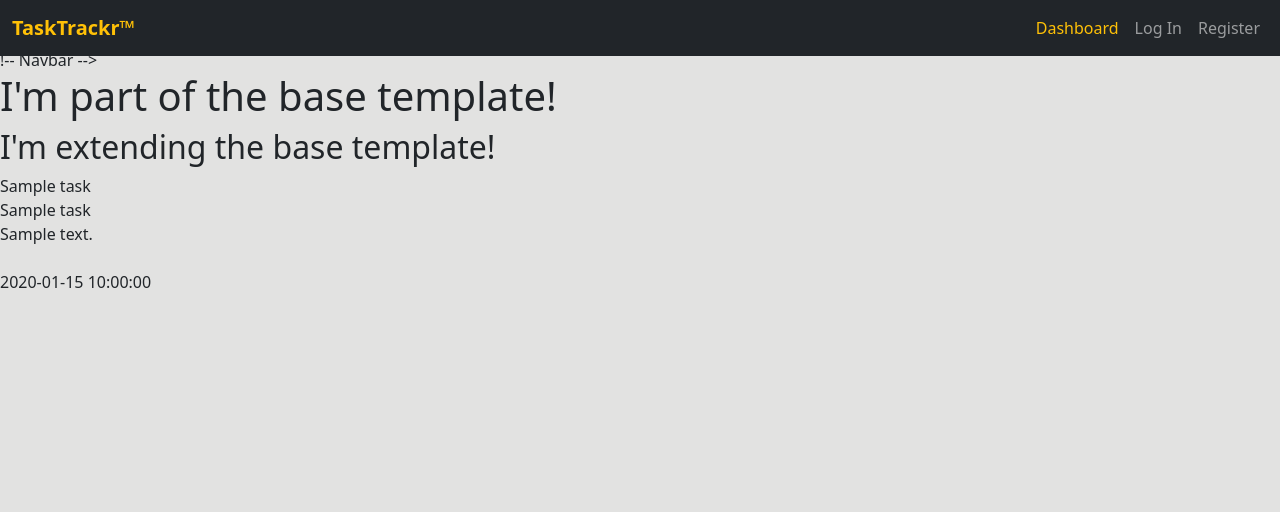
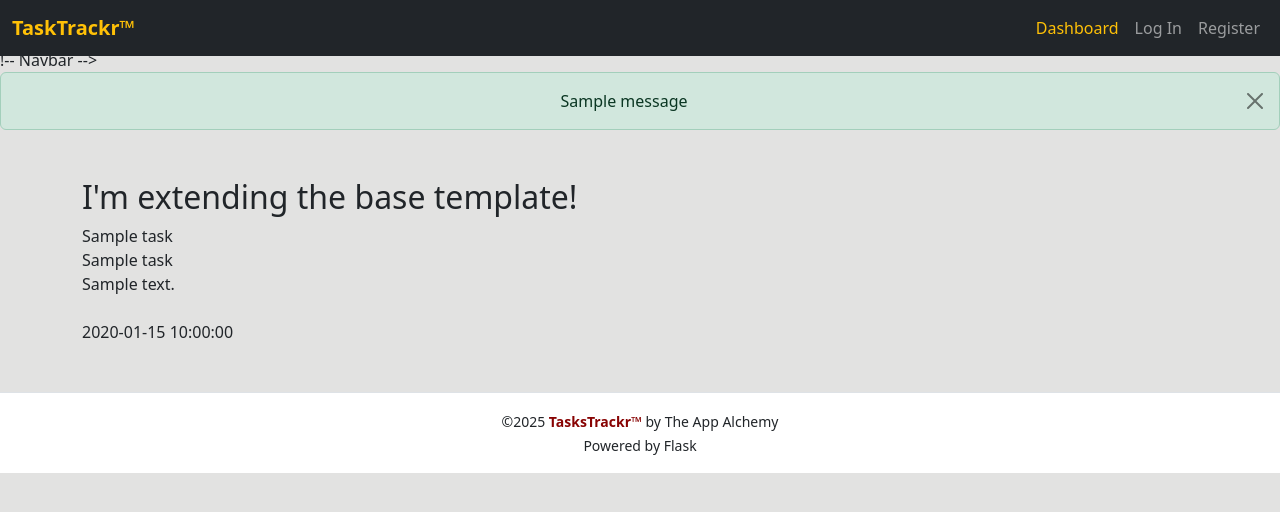
Before and after one commit to disaac318/TasksTrackr, a Flask app: page / in a window 1280 px wide. Shown: the top 512 px of the page. Run offline with Flask 3, Linux system fonts and the light colour scheme; one stand-in notice (Sample message) is shown; a database or web service that is not in the repository returns one stand-in record (values such as "Sample title"); some libraries are stand-ins or nearby versions; some web fonts are replaced.

Commit message:
add main content and footer

```diff
--- a/templates/base.html
+++ b/templates/base.html
@@ -92,9 +92,35 @@
 
 
 
-          <h1>I'm part of the base template!</h1>
-          {% block content %}
-          {% endblock %}
+          <!-- Flash Messages -->
+          {% with messages = get_flashed_messages(with_categories=true) %}
+          {% if messages %}
+          {% for category, message in messages %}
+          <div class="alert alert-{{ 'warning' if category == 'message' else category }} alert-dismissible fade show flash-alert text-center"
+               role="alert"
+               data-effect-duration="5000">
+               {{ message }}
+               <button type="button"
+                    class="btn-close"
+                    data-bs-dismiss="alert"></button>
+          </div>
+          {% endfor %}
+          {% endif %}
+          {% endwith %}
+
+          <!-- Main Content -->
+          <main>
+               <div class="container mt-5">
+                    {% block content %}{% endblock %}
+               </div>
+          </main>
+
+          <!-- Footer -->
+          <footer class="text-center py-3 mt-5 border-top">
+               <small>©2025 <strong class="taskTheme">TasksTrackr&trade;</strong> by
+                    <span class="text-color-warning"> The App Alchemy</span> <br>
+                    Powered by Flask</small>
+          </footer>
 
 
           <!-- bootrap js -->
```
